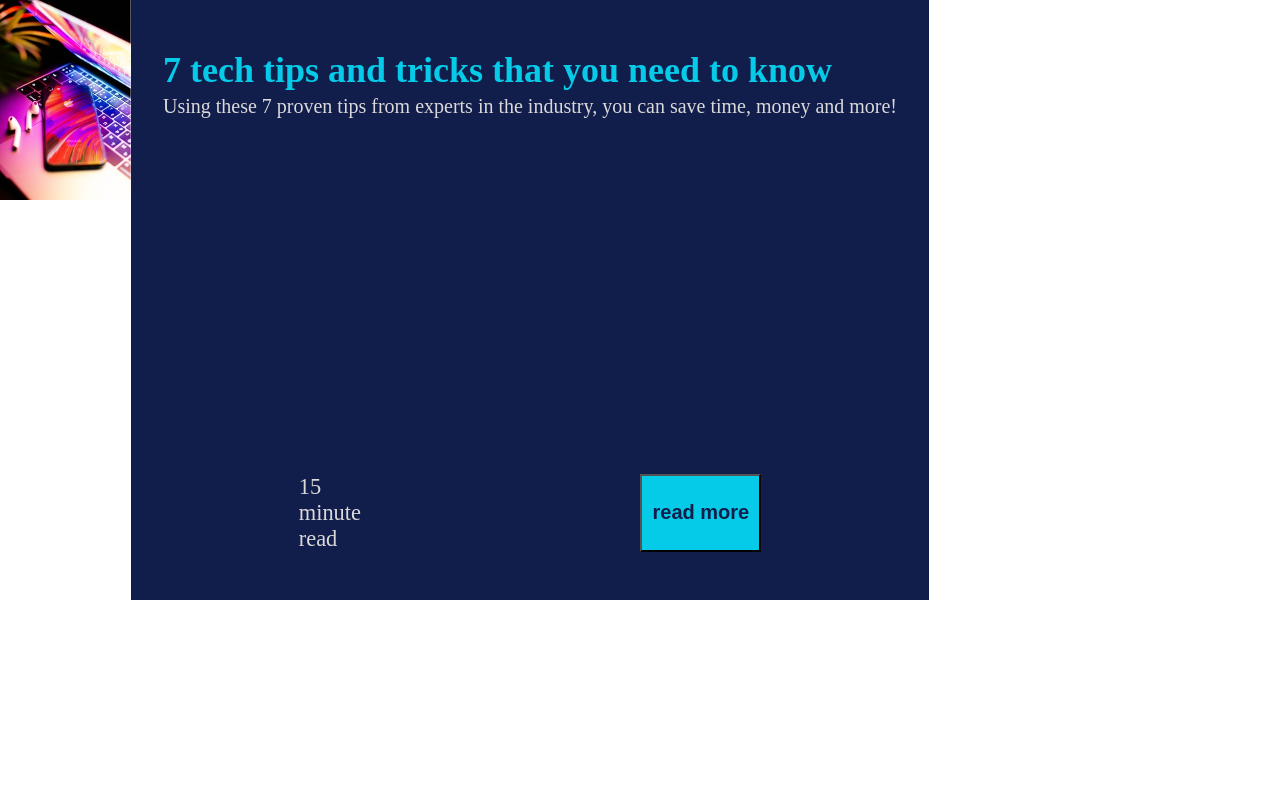
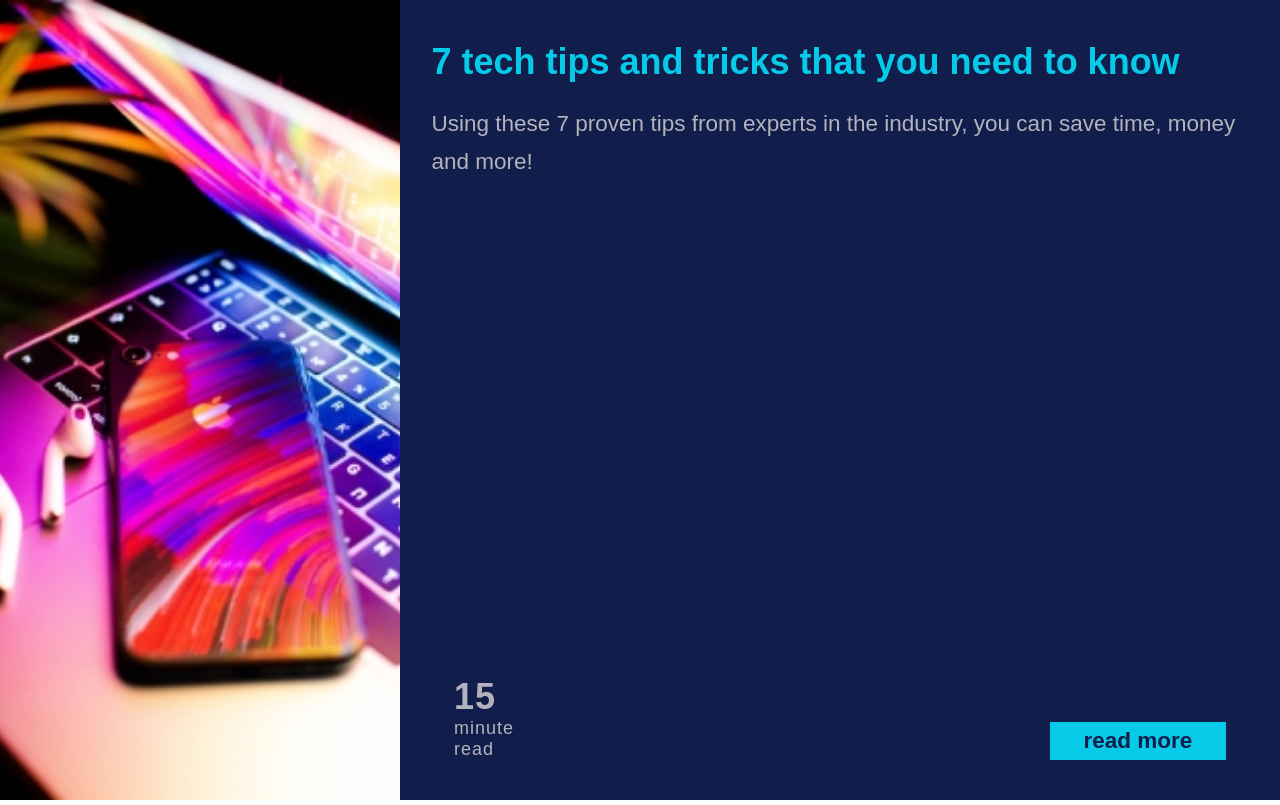
Before and after one commit to aldojack/ajCardComponent, a plain HTML site: page index.html in a window 1280 px wide. Drawn offline with Linux system fonts and the light colour scheme; a web font is replaced by a local one.

Commit message:
Responsive on both mobile and desktop

```diff
--- a/index.html
+++ b/index.html
@@ -4,6 +4,9 @@
     <meta charset="UTF-8">
     <meta http-equiv="X-UA-Compatible" content="IE=edge">
     <meta name="viewport" content="width=device-width, initial-scale=1.0">
+    <link rel="preconnect" href="https://fonts.googleapis.com">
+<link rel="preconnect" href="https://fonts.gstatic.com" crossorigin>
+<link href="https://fonts.googleapis.com/css2?family=Blinker:wght@400;700;900&display=swap" rel="stylesheet">
     <link rel="stylesheet" href="./styles.css">
     <title>Component Card</title>
 </head>
@@ -18,7 +21,7 @@
                 <p class="component-text">Using these 7 proven tips from experts in the industry, you can save time, money and more!</p>
             </div>
             <div class="component-more-info">
-                <p class="component-read-time">15 minute read</p>
+                <p class="component-read-time"><span class="mins">15</span> minute read</p>
                 <button class="component-read-more">read more</button>
             </div>
         </div>
--- a/styles.css
+++ b/styles.css
@@ -12,6 +12,7 @@
 body{
     color: rgb(219, 217, 217);
     font-size: 16px;
+    font-family: 'Blinker', sans-serif;
 }
 
 .component-card{
@@ -20,8 +21,13 @@ body{
     height: 100vh;
 }
 
+.component-body{
+    flex-grow: 1;
+    padding: 0 1.75em;
+}
+
 .component-img-card{
-    height: 25%;
+    height: 35%;
 }
 
 .component-img{
@@ -32,26 +38,26 @@ body{
 
 .component-info{
     background-color: var(--bgColour);
-    height: 75%;
+    height: 65%;
     display: flex;
-    padding: 2em;
+    padding: 2.25em 0 2.25em;
     flex-flow: column nowrap;
-    justify-content: space-around;
 }
 
 .component-info .component-text{
-    line-height: 1.5em;
+    line-height: 1.7em;
     font-size: 1.25em;
+    margin-top: 1em;
+    opacity: 0.8;
 }
 
 .component-heading{
     color: var(--foreColour);
-    font-size: 2.25em;
-    font-weight: 900;
+    font-size: 1.75em;
+    font-weight: 700;
 }
 
 .component-more-info{
-    margin-top: 20em;
     display: flex;
     justify-content: space-around;
 }
@@ -61,16 +67,57 @@ body{
     background-color: var(--foreColour);
     color: var(--bgColour);
     font-weight: 600;
-    padding: 0.25em 0.5em;
+    align-self: flex-end;
+    border: none;
+    cursor: pointer;
+    padding: 0.25em 1.5em;
+}
+
+.component-info button:hover,
+.component-info button:focus{
+    background-color: var(--bgColour);
+    color: var(--foreColour);
+    border: var(--foreColour) 1px solid;
+    transition: background-color 1s;
 }
 
 .component-read-time{
-    font-size: 1.4em;
+    font-size: 1em;
     flex-basis: 70px;
+    letter-spacing: 1px;
+    opacity: 0.8;
+}
+
+.mins{
+    font-size: 2em;
+    font-weight: 700;
 }
 
 @media screen and (min-width: 500px){
+
+    body{
+        font-size: 18px;
+    }
     .component-card{
         flex-direction: row;
     }
+    .component-img-card{
+        height: 100%;
+        width: 400px;
+    }
+
+    .component-info{
+        height: 100%;
+        width: 60%;
+        flex-grow: 1;
+    }
+
+    .component-heading{
+        font-size: 2em;
+    }
+
+    .component-more-info{
+        padding: 0 3em;
+        justify-content: space-between;
+    }
 }
```
